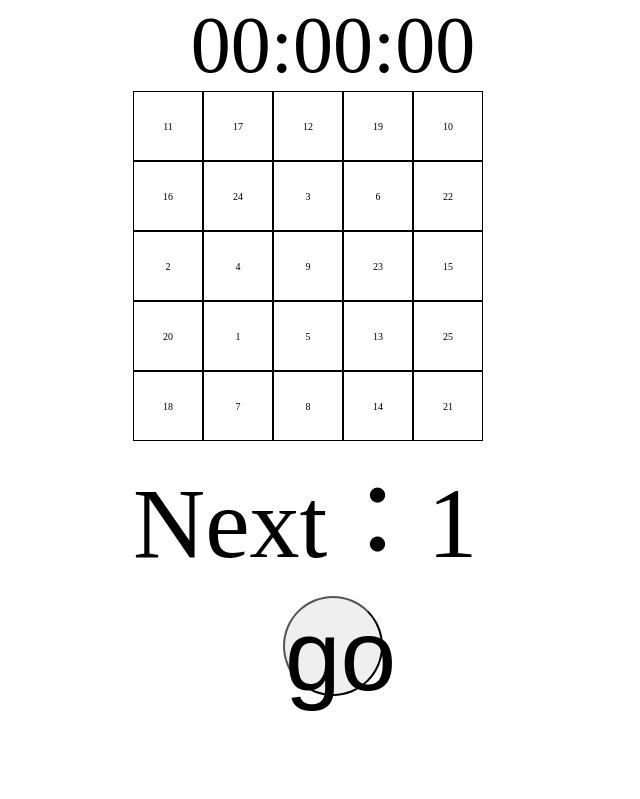
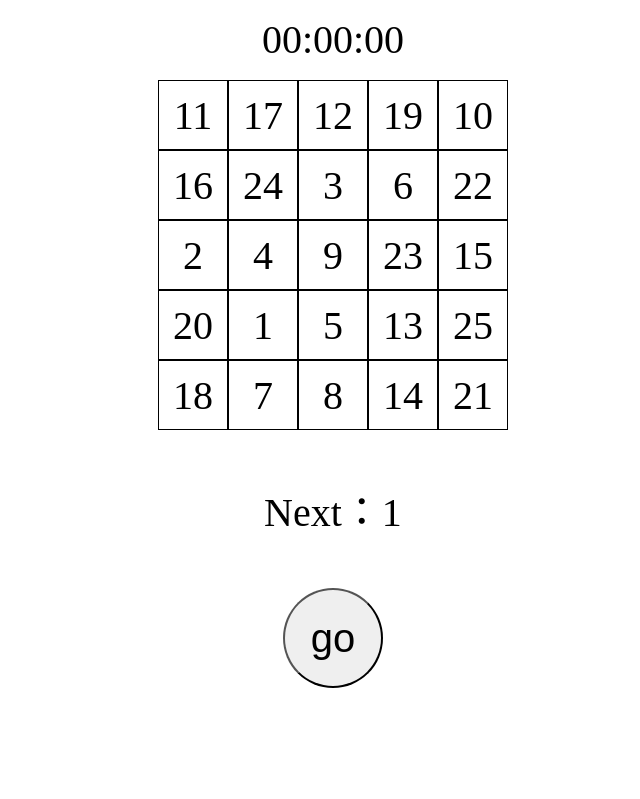
Before and after one commit to cbat01/Schulte, a plain HTML site: page index.html in a window 1280 px wide. Shown: the whole page, without its empty margins (307-947 px from the left). Drawn offline with nearby package versions, Linux system fonts and the light colour scheme.

Commit message:
update style

```diff
--- a/index.html
+++ b/index.html
@@ -13,9 +13,13 @@
       html {
         font-size: 62.5%;
       }
+      #app {
+        width: 100%;
+        height: 100%;
+      }
       .box {
-        width: 40rem;
-        height: 40rem;
+        width: 35rem;
+        height: 35rem;
         margin: 0 auto;
       }
       .item {
@@ -27,20 +31,25 @@
         display: flex;
         justify-content: center;
         align-items: center;
+        font-size: 4rem;
       }
       .time {
         text-align: center;
-        font-size: 8rem;
+        font-size: 4rem;
+        height: 8rem;
+        line-height: 8rem;
       }
       .clear {
         clear: both;
       }
       .current {
-        font-size: 10rem;
+        font-size: 4rem;
+        text-align: center;
+        margin-top: 5rem;
       }
       .begin {
         width: 100%;
-        height: 200px;
+        margin-top: 5rem;
       }
       .begin-btn {
         display: block;
@@ -48,20 +57,20 @@
         height: 10rem;
         margin: 1rem auto;
         border-radius: 10rem;
-        font-size: 10rem;
+        font-size: 4rem;
       }
     </style>
 </head>
 <body>
   <div id="app">
+    <p class="time">{{timeFormat}}</p>
     <div class="box">
-      <p class="time">{{timeFormat}}</p>
       <div class="item" v-for="item of newArr" @click="clickItem(item)">{{item}}</div>
       <div class="clear"></div>
-      <div class="current">Next：{{nextNum}}</div>
-      <div class="begin">
-        <button class="begin-btn" @click="btnClick(0)">go</button>
-      </div>
+    </div>
+    <div class="current">Next：{{nextNum}}</div>
+    <div class="begin">
+      <button class="begin-btn" @click="btnClick(0)">go</button>
     </div>
   </div>
   <script src="https://cdn.jsdelivr.net/npm/vue@2/dist/vue.js"></script>
```
